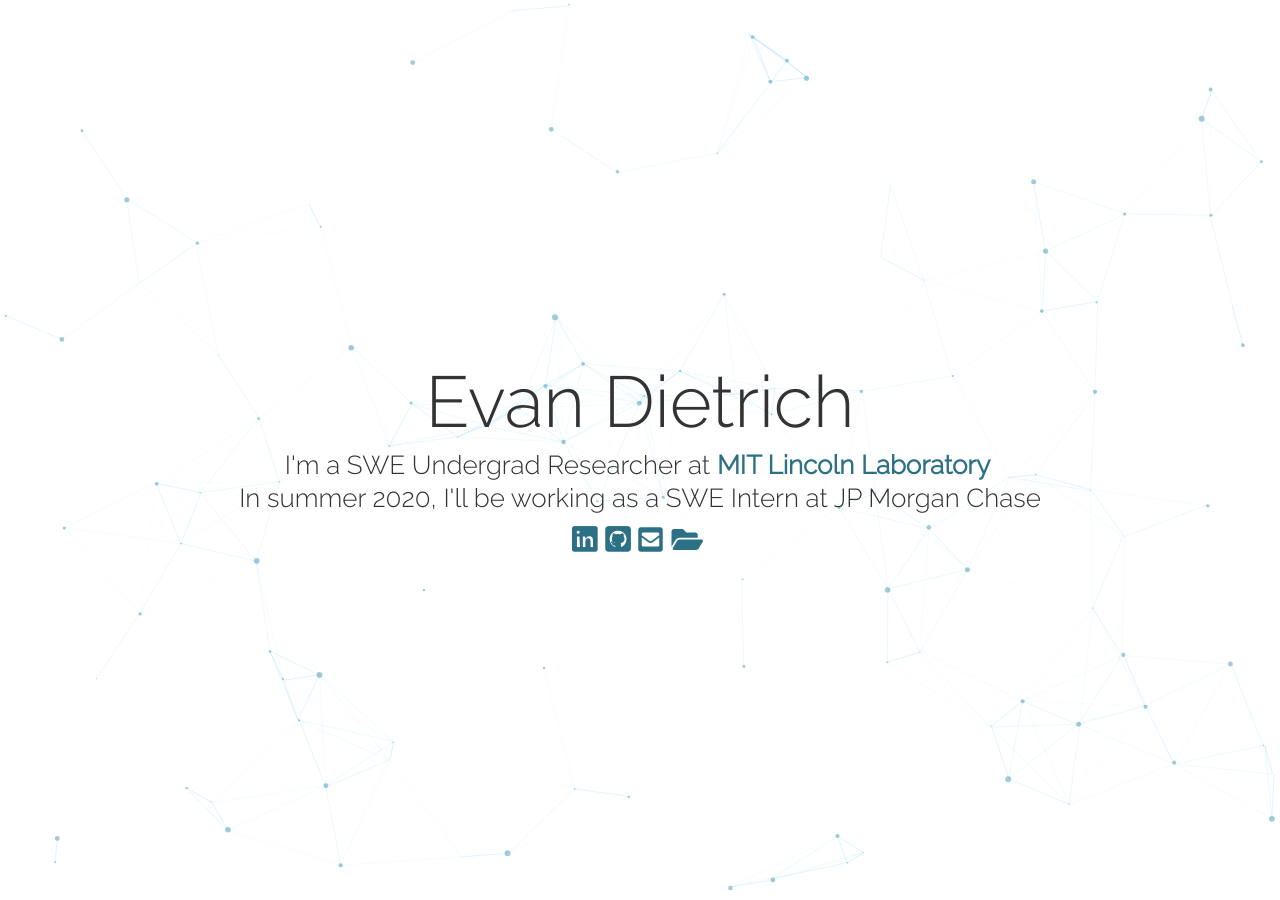
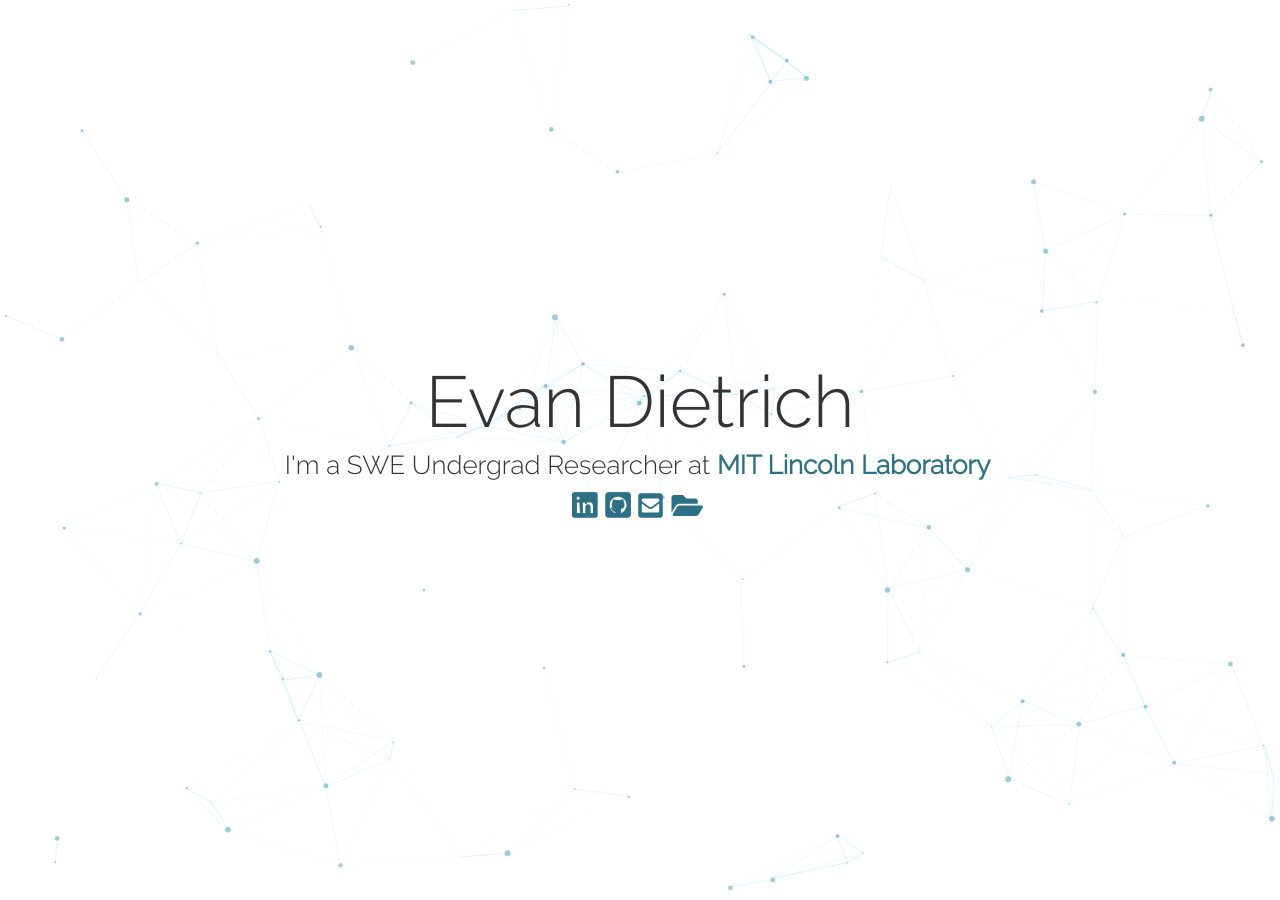
Before and after one commit to EvanDietrich/EvanDietrich.github.io, a Jekyll site: the page index.html, which Jekyll copies as it is, in a window 1280 px wide. Built offline with Jekyll 4.4.1, drawn with Linux system fonts in a browser that asks for light colours; nearby versions of some CDN libraries.

Commit message:
revert index.html

```diff
--- a/index.html
+++ b/index.html
@@ -24,7 +24,6 @@
   <div id="text">
   <div id="title">Evan Dietrich</div>
   <div id="description">I'm a SWE Undergrad Researcher at <a id='mitll' title="MITLL" href="https://www.ll.mit.edu">MIT Lincoln Laboratory</a><br></div>
-  <div id="description">In summer 2020, I'll be working as a SWE Intern at JP Morgan Chase<br></div>
   <div id="links">
         <a href="https://linkedin.com/in/evandietrich" title="LinkedIn"><i class="fab fa-linkedin fa-2x"></i></a>
         <a href="https://github.com/EvanDietrich" title="GitHub"><i class="fab fa-github-square fa-2x"></i></a>
```
Also changed, not shown: other parts of index.html (+0 -1 lines).
